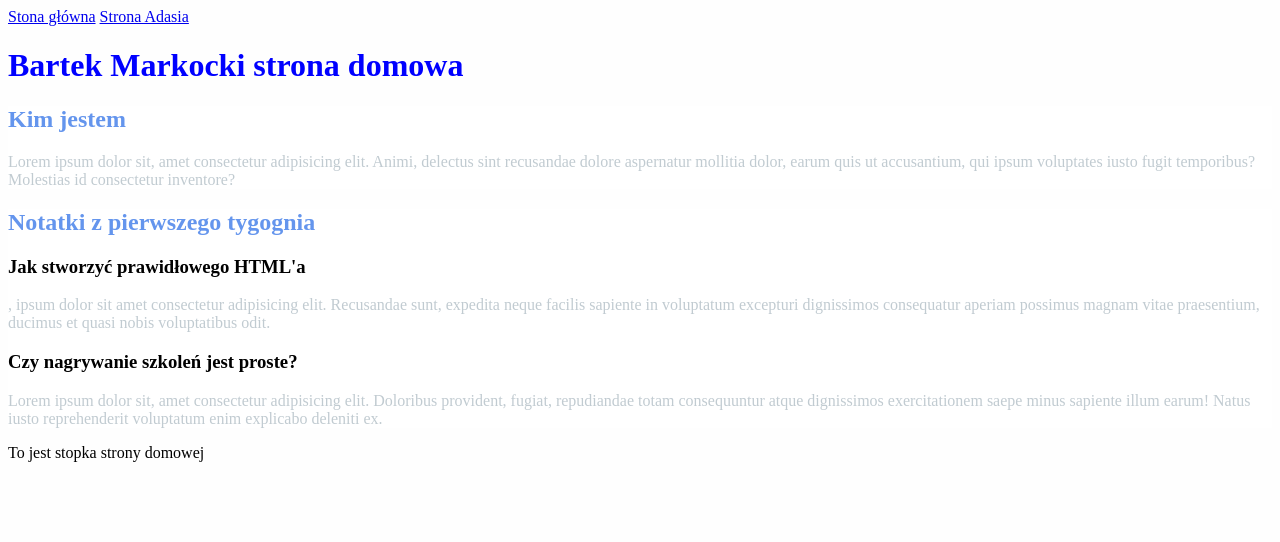
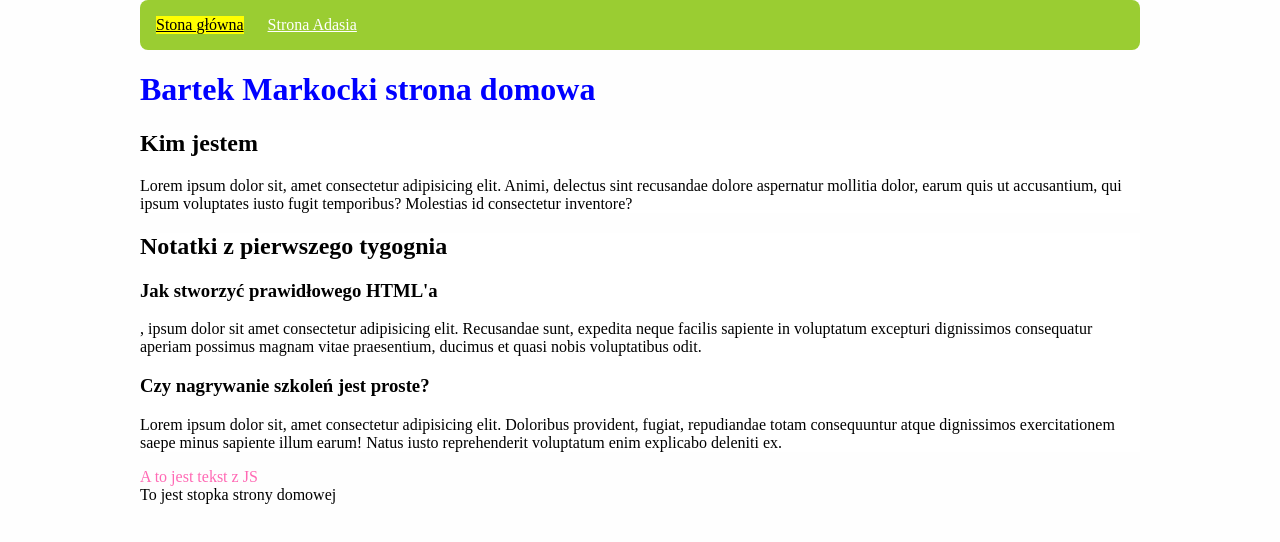
Before and after one commit to kvvpl/homepage, a plain HTML site: page index.html in a window 1280 px wide. Drawn offline with Linux system fonts and the light colour scheme.

Commit message:
Koniec tydzień4

```diff
--- a/index.html
+++ b/index.html
@@ -6,46 +6,48 @@
     <meta name="viewport" content="width=device-width, initial-scale=1.0">
     <title>Document</title>
     <link href="style.css" rel="stylesheet" type="text/css">
-    <script src="scripts.js"></script>
+
 </head>
 
-<body>
-    <header>
-        <nav>
-            <a href="index.html">Stona główna</a>
-            <a href="adas.html">Strona Adasia</a>
+<body class="body">
+    <header class="header">
+        <nav class="navigation">
+            <a class="navigation__link navigation__link--homepage" href="index.html">Stona główna</a>
+            <a class="navigation__link" href="adas.html">Strona Adasia</a>
         </nav>
     </header>
-    <main>
-        <header>
-            <h1>Bartek Markocki strona domowa</h1>
+    <main class="main">
+        <header class="main__header">
+            <h1 class="main__header--h1">Bartek Markocki strona domowa</h1>
         </header>
-        <section>
-            <h2>Kim jestem</h2>
-            <p>Lorem ipsum dolor sit, amet consectetur adipisicing elit. Animi, delectus sint recusandae
+        <section class="main__section">
+            <h2 class="main__section--h2">Kim jestem</h2>
+            <p class="main__section--p">Lorem ipsum dolor sit, amet consectetur adipisicing elit. Animi, delectus sint recusandae
                 dolore aspernatur mollitia dolor, earum quis ut accusantium, qui ipsum voluptates iusto fugit
                 temporibus?
                 Molestias id consectetur inventore?</p>
         </section>
-        <section>
-            <h2>Notatki z pierwszego tygognia</h2>
-            <article>
-                <h3>Jak stworzyć prawidłowego HTML'a</h3>
-                <p>, ipsum dolor sit amet consectetur adipisicing elit. Recusandae sunt, expedita neque facilis
+        <section class="main__section">
+            <h2 class="main__section--h2">Notatki z pierwszego tygognia</h2>
+            <article class="main__section--atricle">
+                <h3 class="main__section--article-h3">Jak stworzyć prawidłowego HTML'a</h3>
+                <p class="main__section--article-p">, ipsum dolor sit amet consectetur adipisicing elit. Recusandae sunt, expedita neque facilis
                     sapiente in voluptatum excepturi dignissimos consequatur aperiam possimus magnam vitae praesentium,
                     ducimus et quasi nobis voluptatibus odit.</p>
             </article>
 
-            <article>
-                <h3>Czy nagrywanie szkoleń jest proste? </h3>
-                <p>Lorem ipsum dolor sit, amet consectetur adipisicing elit. Doloribus provident, fugiat, repudiandae
+            <article class="main__section--atricle">
+                <h3 class="main__section--article-h3">Czy nagrywanie szkoleń jest proste? </h3>
+                <p class="main__section--article-p">Lorem ipsum dolor sit, amet consectetur adipisicing elit. Doloribus provident, fugiat, repudiandae
                     totam consequuntur atque dignissimos exercitationem saepe minus sapiente illum earum! Natus iusto
                     reprehenderit voluptatum enim explicabo deleniti ex.</p>
             </article>
         </section>
+        <section class="main__section--js">test</section>
+
 
     </main>
-    <footer>To jest stopka strony domowej</footer>
+    <footer class="footer">To jest stopka strony domowej</footer>
 </body>
-
+<script src="scripts.js"></script>
 </html>
--- a/scripts.js
+++ b/scripts.js
@@ -1,2 +1,7 @@
-alert("hello");
+// alert("hello");
 console.log("hello console");
+// const footer = document.querySelector('.dupa');
+const footer = document.querySelector(".main__section--js");
+console.log(footer);
+footer.innerHTML = "A to jest tekst z JS";
+console.log(footer);
--- a/style.css
+++ b/style.css
@@ -1,23 +1,48 @@
-body {
-    background: #fefefe;
+.body {
+  background: #fefefe;
+  width: 1000px;
+  margin: auto;
 }
 
-section {
-    background: white;
+.main__header--h1 {
+  color: blue;
 }
 
-h1 {
-    color: blue;
+.main__header--h2 {
+  color: cornflowerblue;
 }
 
-h2 {
-    color: 1460AA;
+.main__header--p {
+  color: #c1cbd1;
 }
 
-p {
-    color: #c1cbd1;
+.main__section {
+  background: white;
 }
 
-h2 {
-    color: cornflowerblue;
+.main__section--h2 {
+  color: 1460aa;
 }
+
+.main__header--article-p {
+  color: #c1cbd1;
+}
+
+.navigation {
+  background: yellowgreen;
+  padding: 16px;
+  border-radius: 8px;
+}
+
+.navigation__link {
+  color: white;
+  display: inline-block;
+  margin-right: 20px;
+}
+.navigation__link--homepage {
+  color: black;
+  background: yellow;
+}
+.main__section--js {
+  color: hotpink;
+}
```
Also changed, not shown: adas.html (+17 -9 lines).
